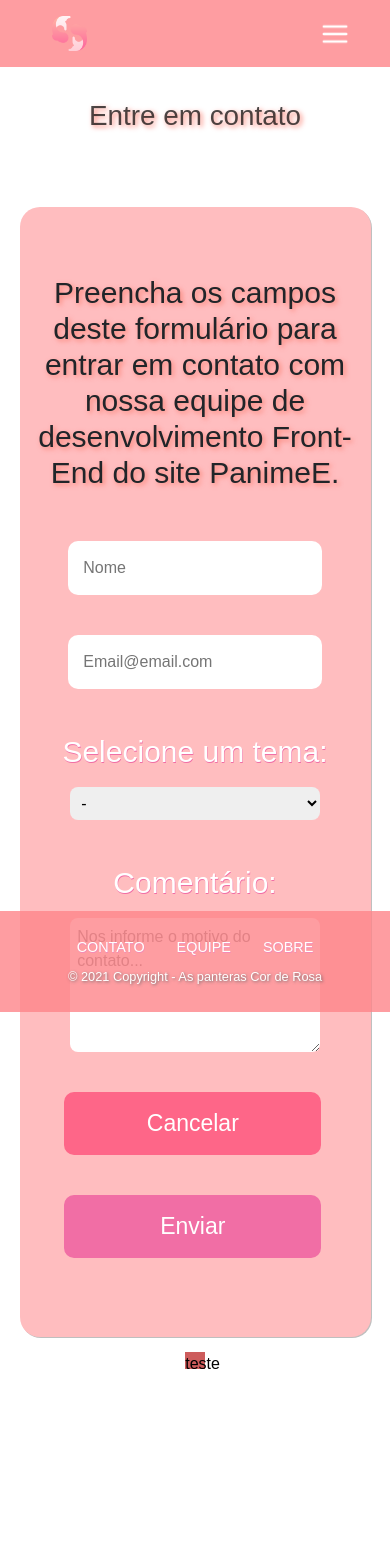
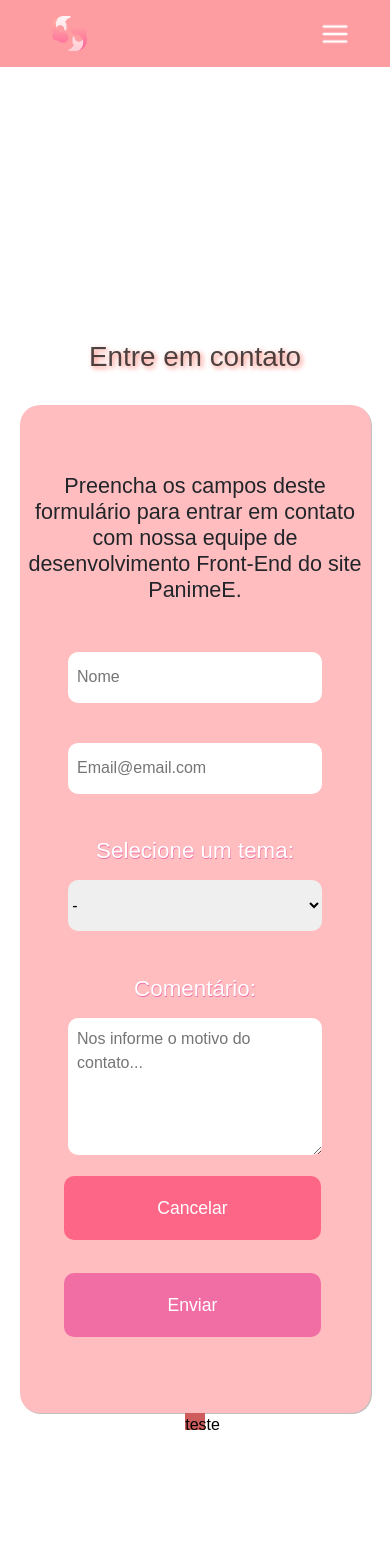
Before and after one commit to italoant/react-projeto-final, a React (Create React App) app: page /contato in a window 390 px wide. Shown: the top 1568 px of the page. Before the commit the page ends 1376 px from the top, so only its background shows below. Built offline with nearby package versions, Linux system fonts and the light colour scheme.

Commit message:
ajustando responsividade da tela de contato

```diff
--- a/src/components/Footer/pagFooter/Contato/Contato.jsx
+++ b/src/components/Footer/pagFooter/Contato/Contato.jsx
@@ -1,6 +1,6 @@
 import React from 'react';
 import { H1Style, Modal } from '../../../Components';
-import { ContainerForm, Formulario, Botao } from '../../../../pages/Login/Style';
+import { Container, Form, Button } from './StylePag';
 import { useTheme } from "../../../../context/Theme";
 
 
@@ -9,16 +9,13 @@ export default function Contato() {
     const { themePage } = useTheme();
 
     return (
-        <ContainerForm theme={themePage}>
+        <Container theme={themePage}>
             <H1Style> Entre em contato </H1Style>
-                    <Formulario>
-                        <div className="containerForm">
+                    <Form>
                         <h4> Preencha os campos deste formulário para entrar em contato com nossa equipe de desenvolvimento Front-End do site PanimeE. </h4>
-                            <form className="formulario">
                             <div className="campos-form">
                                 <input type="text" id="nome" placeholder="Nome" />
                             </div>
-
                             <div className="campos-form">
                                 <input type="email" placeholder="Email@email.com" id="email" />
                             </div>
@@ -45,11 +42,9 @@ export default function Contato() {
                                 <textarea name="comentario" id="comentario" className="coments" placeholder="Nos informe o motivo do contato..." cols="30" rows="5" className="comentario">
                                 </textarea>
                             </div>
-                                <Botao color="#FE6688" type="button"> Cancelar </Botao>
-                                <Botao color="#F16EA5"> Enviar</Botao>
-                            </form>
-                        </div>
-                    </Formulario>
+                            <Button color="#FE6688" type="button"> Cancelar </Button>
+                            <Button color="#F16EA5"> Enviar</Button>
+                    </Form>
                     <Modal color="#FE6688"
                         nomeBotao="teste"
                         img="https://pa1.narvii.com/6595/33963d95eb637c3e8cbed27e7a204ae821723c2c_hq.gif"
@@ -57,6 +52,6 @@ export default function Contato() {
                         mensagem="Agradecemos!"
                         mensagem2="ありがとう"
                     />
-        </ContainerForm>
+        </Container>
     );
 }
--- a/src/components/Footer/pagFooter/Contato/StylePag.js
+++ b/src/components/Footer/pagFooter/Contato/StylePag.js
@@ -1,163 +1,270 @@
 import styled from "styled-components";
 
-export const EstiloContato = styled.div`
-    width: 100vw;
-    height: 100vh;
+
+export const Container = styled.div`
     display: flex;
     flex-direction: column;
     justify-content: center;
     align-items: center;
-    text-shadow: 1px 1px 10px white;
-    margin: 8rem 0;
+    background: ${props => props.theme.backgroundSecondary};
+    height: 150vh;
 
-    h4{
-        flex-wrap: wrap;
-        text-align: center;
-        color: rgba(0, 0, 0, 0.65);
+    @media (max-width: 1326px){
+        height: 160vh;
     }
 
-    .containerForm{
-        width: 30vw;
+    @media (max-width: 1024px){
+        height: 165vh;
     }
 
-    .formulario{
+    @media (max-width: 994px){
+        height: 170vh;
+    }
+
+    @media (max-width: 600px){
+        height: 185vh;
+    }
+
+    @media (max-width: 400px){
+        height: 190vh;
+    }
+
+    @media (max-width: 375px){
+        height: 210vh;
+    }
+
+    @media (max-width: 350px){
+        height: 250vh;
+    }
+
+`
+
+export const Form = styled.form`
+    background-color: #FFBDBF;
+    width: 38vw;
+    text-align: center;
+    border-radius: 20px;
+    padding: 7vh;
+    box-shadow: 1px 1px rgba(0, 0, 0, 25%);
+
+    label{
+        font-size: 1.4rem;
+        margin-bottom: 1.5vh;
+        color: #FFFFFF;
+        text-shadow: .5px .5px rgba(241, 110, 165, 50);
+    }
+
+    .campos-form{
+        margin-top: 4.8vh;
+        margin-bottom: 0.5vh;
         display: flex;
         flex-direction: column;
-        gap: 1rem;
-        margin-top: 2rem;
+        align-items: center;
+    }
 
-        label{
-            text-align: left;
-            font-size: 1rem;
+    .campos-form input{
+        padding: 2.5%;
+        width: 25vw;
+        min-height: 6vh;
+        border: none;
+        border-radius: 10px;
+        background-color: #FFFFFF;
+        color: #A9A9A9;
+        outline: none;
+    }
+
+    .campos-form select{
+        width: 25vw;
+        min-height: 6vh;
+        border: none;
+        border-radius: 10px;
+    }
+
+    .campos-form textarea{
+        width: 25vw;
+        padding: 2.5%;
+        border: none;
+        border-radius: 10px;
+    }
+
+    .campos-form p{
+       text-align: center;
+    }
+
+    //Responsividade do formulário
+
+    @media (max-width: 1326px){
+        width: 50%;
+
+        .campos-form input{
+            width: 33vw;
         }
 
-        input::placeholder, textarea::placeholder{
-            color: rgba(0, 0, 0, 0.50);
+        .campos-form select{
+            width: 33vw;
         }
 
-        .opcoes, input, textarea{
-            background: none;
-            border: none;
-            outline: none;
-            border-radius: 5px;
-            background-color: rgba(255, 255, 255, 0.5);
-            padding: 1%;
-            box-shadow: 1px 1px 5px rgba(0, 0, 0, 25%);
+        .campos-form textarea{
+            width: 33vw;
+        }
+    }
+
+    @media (max-width: 994px){
+            width: 51%;
+
+            .mensagem{
+                font-size: 1.1rem;
+            }
+    }
+
+    @media (max-width: 982px){
+        width: 55%;
+
+        h1{
+            font-size: 3rem;
         }
 
-        #nome, #email, .opcoes{
-            height: 4vh;
+        .campos-form input{
+            width: 36vw;
         }
 
-        .opcao{
-            border: none;
-            box-shadow: 1px 1px rgba(0, 0, 0, 25%);
-            background: #EED9D6;
-            color: rgba(0, 0, 0, 0.75);
-            padding: 2%;
+        .campos-form select{
+            width: 36vw;
         }
 
-        select{
-            text-shadow: 1px 1px 10px white;
+        .campos-form textarea{
+            width: 36vw;
+        }
+    }
+
+    @media (max-width: 862px){
+        width: 60%;
+
+        .campos-form input{
+            width: 39vw;
         }
 
-        select option:checked {
-            background: var(--pink2);
+        .campos-form select{
+            width: 39vw;
         }
 
-
-        textarea{
-            box-shadow: 3px 3px 10px rgba(40, 0, 5, 0.30);
+        .campos-form textarea{
+            width: 39vw;
         }
 
-        input{
-            box-shadow: 3px 3px 10px rgba(40, 0, 5, 0.35);
+        .mensagem{
+                font-size: 1rem;
+            }
+    }
+
+    @media (max-width: 740px){
+        padding-left: 0;
+        padding-right: 0;
+
+        .mensagem{
+                font-size: 0.9rem;
+            }
+
+            h4{
+                padding: 2.5%;
+            }
+    }
+
+    @media (max-width: 700px){
+        width: 70%;
+
+        .campos-form input{
+            width: 50vw;
+        }
+
+        .campos-form select{
+            width: 50vw;
+        }
+
+        .campos-form textarea{
+            width: 50vw;
+        }
+    }
+
+    @media (max-width: 550px){
+        width: 90%;
+
+        .campos-form input{
+            min-width: 65vw;
+        }
+
+        .campos-form select{
+            width: 65vw;
+        }
+
+        .campos-form textarea{
+            width: 65vw;
+        }
+    }
+
+    @media (max-width: 320px){
+
+        h1{
+            font-size: 2rem;
         }
 
     }
+`
 
-    .botoes{
-        width: 100%;
-        display: flex;
-        align-items: center;
-        justify-content: space-around;
+export const Button = styled.button`
+        margin: 2vh;
+        width: 11.5vw;
+        border-radius: 10px;
+        border: none;
+        color: #FFFFFF;
+        height: 6vh;
+        font-size: 1.1rem;
+        background-color: ${props => props.color};
 
-        button{
-            width: 40%;
-            height: 2rem;
-            border-radius: 25px;
-            border: none; outline: none;
-            color: white;
-            text-transform: uppercase;
-            font-weight: bold;
+        :hover{
+            color: #A9A9A9;
+            background-color: #EED9D6;
         }
 
-        .btnCancelar{
-            background-color: #FE6688;
+        // Responsividade dos botões
+
+        @media (max-width: 1326px){
+            width: 15.1vw;
         }
 
-        .btnEnviar{
-            background-color: #F16EA5;
-        }
-    }
-
-    #popup{
-        width: 100vw; height: 100v;
-        background-color: rgba(0, 0, 0, 0.50);
-        position: fixed;
-        top: 0; left: 0;bottom: 0;
-        display: none;
-        flex-direction: column;
-        justify-content: center;
-        align-items: center;
-    }
-
-    .gif{
-        display: flex;
-        justify-content: center;
-        margin-top: 5rem;
-    }
-    img{
-        border: 1px solid black;
-        padding: 1rem;
-        border-radius: 3px;
-    }
-
-    @media (max-width:700px){
-        margin: 3rem 0;
-        .containerForm{
-            width: 60vw;
+        @media (max-width: 982px){
+            width: 16vw;
         }
 
-        h4{
-            font-size: 1rem;
-            text-shadow: 1px 1px 5px white;
+        @media (max-width: 862px){
+            width: 17.5vw;
         }
 
-        .formulario{
-            margin: 0%;
+        @media (max-width: 840px){
+            width: 39.5vw;
+            height: 7.5vh;
         }
 
-        button{
-            font-size: 0.7rem;
-            font-weight: bold;
+        @media (max-width: 768px){
+
+            margin-left: 2vw;
         }
-    }
 
-    @media (max-width:435px){
-        margin: 2rem 0;
-        .botoes{
-            justify-content: space-around;
+        @media (max-width: 740px){
+            width: 39vw;
+            margin-left: 2vw;
+        }
 
-            button{
-                width: 5rem;
-                font-size: 0.5rem;
-                font-weight: bold;
-            }
+        @media (max-width: 700px){
+            width: 50vw;
         }
-    }
 
-    @media (max-width:280px){
-        margin: 5rem 0;
-    }
-`;
+        @media (max-width: 550px){
+            width: 66vw;
+            margin-left: 3vw;
+        }
+
+        @media (max-width: 375px){
+            margin-left: 4vw;
+        }
+`
```
Lines whose indentation alone changed are shown as unchanged.
